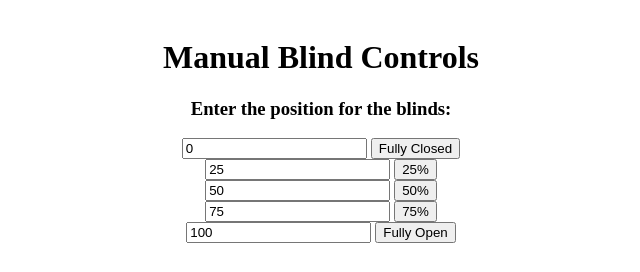
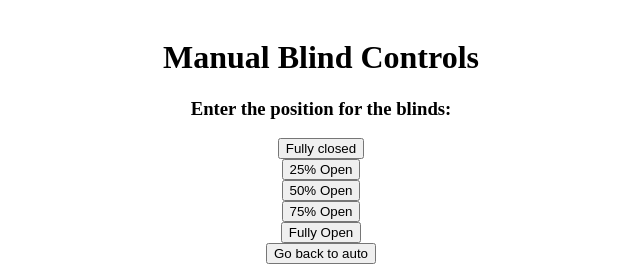
Before and after one commit to ZacheZache/Blinds_IOT_Project, a Flask app: template templates/test_data_zache.html in a window 1280 px wide. Shown: the part 960-1232 px from the top of the page, without its empty margins (319-959 px from the left). Before the commit the page ends 1203 px from the top, so only its background shows below. Run offline with Flask 2, Linux system fonts and the light colour scheme; the template is opened without the code that fills it: most values are stand-ins (such as "Sample title", 1, 10 or a date in 2020); some libraries are stand-ins or nearby versions.

Commit message:
manual override fix

```diff
--- a/templates/test_data_zache.html
+++ b/templates/test_data_zache.html
@@ -1,5 +1,5 @@
 <!DOCTYPE html>
-<html lang="en">
+<html lang="en" xmlns="http://www.w3.org/1999/html">
 <head>
   <meta charset="utf-8" />
   <title>{{ title }}</title>
@@ -131,30 +131,31 @@
     <br/>
     <h1>Manual Blind Controls</h1>
     <h3>Enter the position for the blinds:</h3>
-    <form action="http://127.0.0.1:1880/test_data" method="post">
-        <input type="number" name="manual_override" value=0>
-        <button>Fully Closed</button>
+
+    <form>
+    <button type="submit" formaction="http://127.0.0.1:1880/test_data_zache" formmethod="post" name="manual_override" value=0>Fully closed</button>
     </form>
 
-    <form action="http://localhost:1880/test_data" method="post">
-        <input type="number" name="manual_override" value=25>
-        <button>25%</button>
+    <form>
+    <button type="submit" formaction="http://127.0.0.1:1880/test_data_zache" formmethod="post" name="manual_override" value=25>25% Open</button>
     </form>
 
-    <form action="http://localhost:1880/test_data" method="post">
-        <input type="number" name="manual_override" value=50>
-        <button>50%</button>
+    <form>
+    <button type="submit" formaction="http://127.0.0.1:1880/test_data_zache" formmethod="post" name="manual_override" value=50>50% Open</button>
     </form>
 
-    <form action="http://localhost:1880/test_data" method="post">
-        <input type="number" name="manual_override" value=75>
-        <button>75%</button>
+    <form>
+    <button type="submit" formaction="http://127.0.0.1:1880/test_data_zache" formmethod="post" name="manual_override" value=75>75% Open</button>
     </form>
 
-    <form action="http://localhost:1880/test_data" method="post">
-        <input type="number" name="manual_override" value=100>
-        <button>Fully Open</button>
+    <form>
+    <button type="submit" formaction="http://127.0.0.1:1880/test_data_zache" formmethod="post" name="manual_override" value=100>Fully Open</button>
     </form>
+
+    <form>
+    <button type="submit" formaction="http://127.0.0.1:1880/test_data_zache" formmethod="post" name="manual_override" value="420">Go back to auto</button>
+    </form>
+
   </center>
 </body>
 </html>
```
